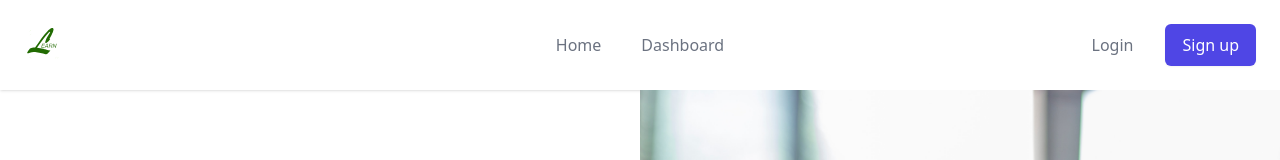
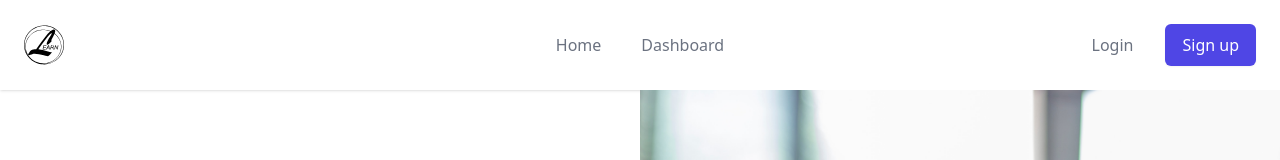
Before and after one commit to Annalartey/AltSchool-Second-Sem-Exams, a React (Vite) app: page / in a window 1280 px wide. Shown: the top 160 px of the page. Built offline with nearby package versions, Linux system fonts and the light colour scheme.

Commit message:
changed logo

```diff
--- a/src/components/Header.jsx
+++ b/src/components/Header.jsx
@@ -1,5 +1,5 @@
 import {Link} from 'react-router-dom'
-import logo from '../images/logo.svg'
+import logo from '../images/logo1.svg'
 import React, { Fragment } from 'react'
 import { Popover, Transition } from '@headlessui/react'
 import {
@@ -14,14 +14,14 @@ export default function Header() {
         <div className="mx-auto max-w-7xl px-4 sm:px-6">
           <div className="flex items-center justify-between py-6 md:justify-start md:space-x-10">
             <div className="flex justify-start lg:w-0 lg:flex-1">
-              <a href="#">
-                <span className="sr-only">Learn</span>
+              <Link to="/">
+                <span className="text-gray-900 sr-only">Learn</span>
                 <img
-                  className="h-8 w-auto sm:h-10"
+                  className="h-20 w-auto sm:h-10"
                   src={logo}
                   alt="learn logo"
                 />
-              </a>
+              </Link>
             </div>
             <div className="-my-2 -mr-2 md:hidden">
               <Popover.Button className="inline-flex items-center justify-center rounded-md bg-white p-2 text-gray-400 hover:bg-gray-100 hover:text-gray-500 focus:outline-none focus:ring-2 focus:ring-inset focus:ring-indigo-500">
```
Also changed, not shown: src/images/logo1.svg (added).
